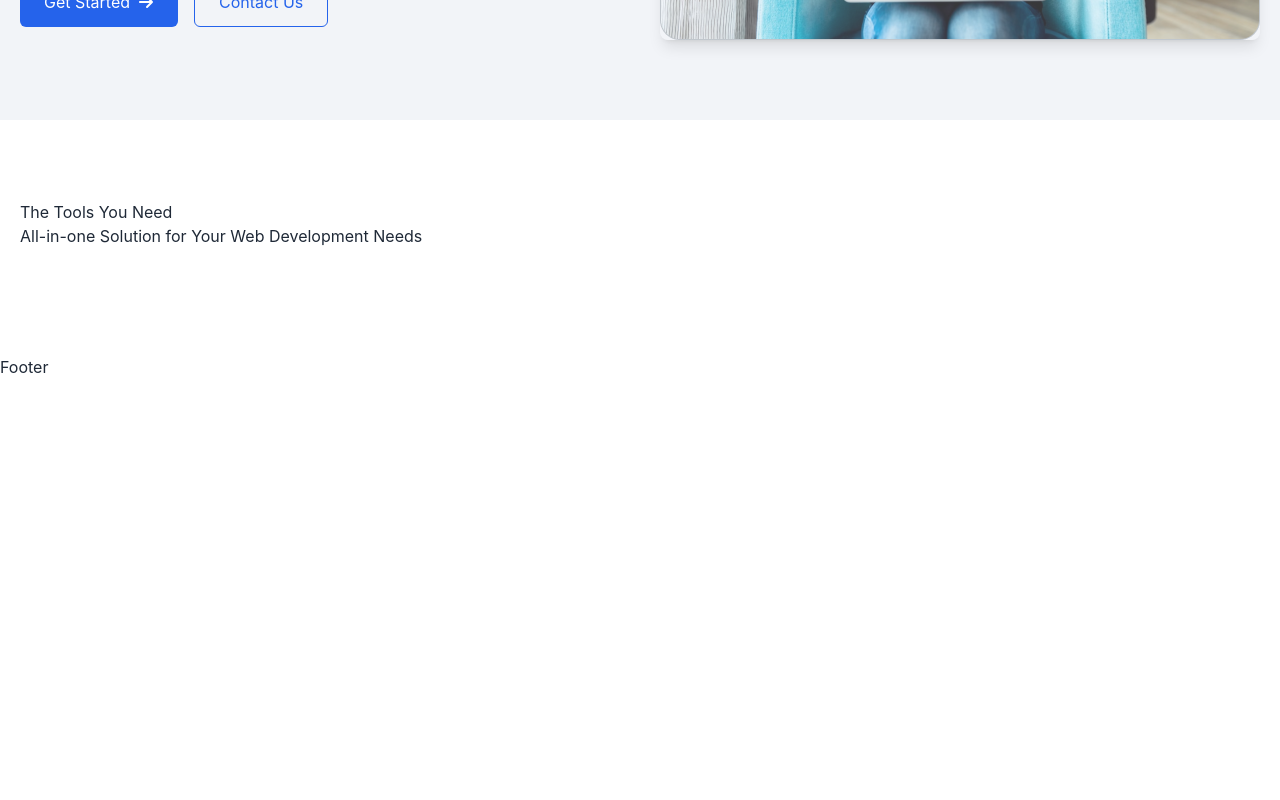
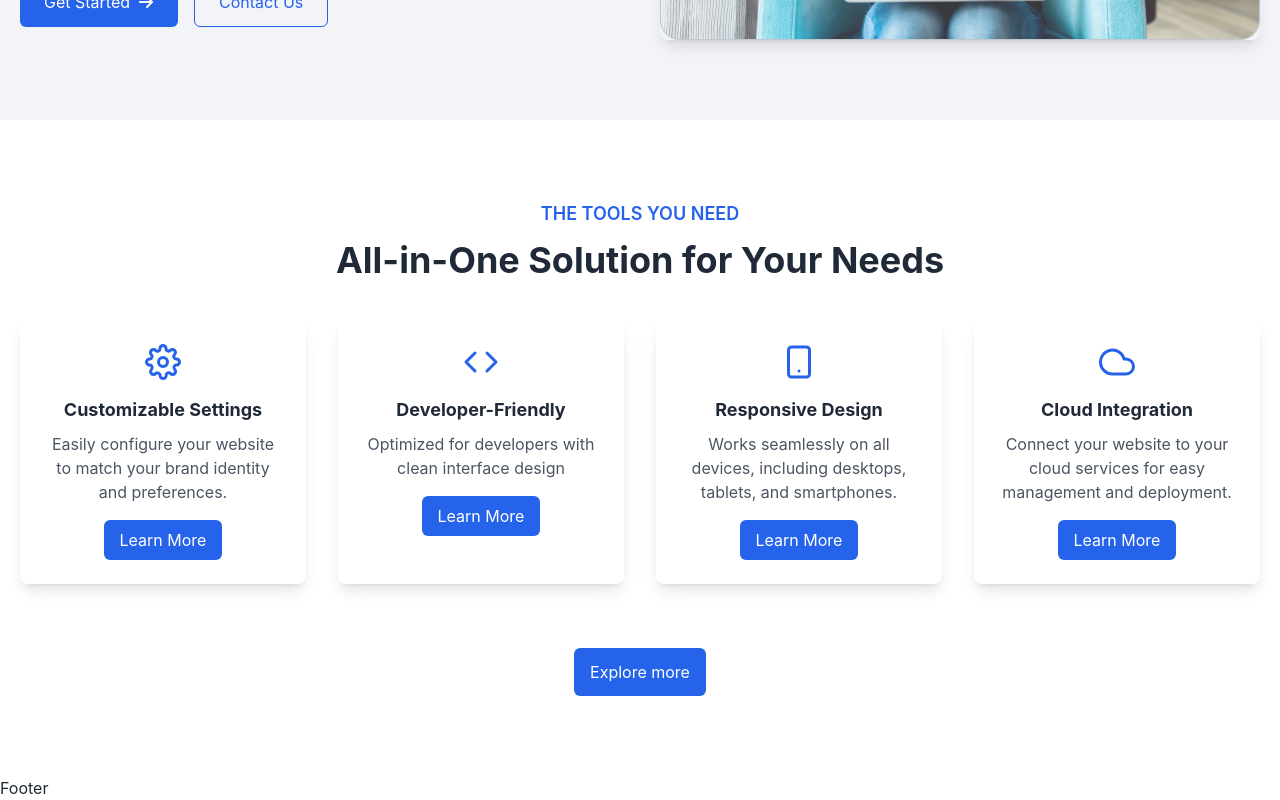
Before and after one commit to MHRatul/mega-agency-website, a React (Vite) app: page / in a window 1280 px wide. Shown: the part 513-1313 px from the top of the page. Before the commit the page ends 892 px from the top, so only its background shows below. Built offline with nearby package versions, Linux system fonts and the light colour scheme.

Commit message:
complete- Tools section work

```diff
--- a/src/pages/home/ToolsSection.jsx
+++ b/src/pages/home/ToolsSection.jsx
@@ -1,13 +1,57 @@
 import React from 'react'
+import { FiSettings, FiCode, FiSmartphone, FiCloud } from "react-icons/fi";
+
+const tools = [
+    {
+        icon: FiSettings,
+        title: "Customizable Settings",
+        description: "Easily configure your website to match your brand identity and preferences."
+    },
+    {
+        icon: FiCode,
+        title: "Developer-Friendly",
+        description: "Optimized for developers with clean interface design"
+    },
+    {
+        icon: FiSmartphone,
+        title: "Responsive Design",
+        description: "Works seamlessly on all devices, including desktops, tablets, and smartphones."
+    },
+    {
+        icon: FiCloud,
+        title: "Cloud Integration",
+        description: "Connect your website to your cloud services for easy management and deployment."
+    },
+]
 
 const ToolsSection = () => {
   return (
     <div className='max-w-screen-2xl container mx-auto py-20 px-5'>
         {/* Heading section */}
-        <div>
-            <p>The Tools You Need</p>
-            <h2>All-in-one Solution for Your Web Development Needs</h2>
+        <div className='text-center mb-10'>
+            <p className='text-lg text-blue-600 font-semibold uppercase'>The Tools You Need</p>
+            <h2 className='text-3xl lg:text-4xl font-bold text-gray-800 mt-3'>All-in-One Solution for Your Needs</h2>
         </div>
+
+        {/* render tools card section */}
+        <div className='grid grid-cols-1  sm:grid-cols-2 md:grid-cols-3 lg:grid-cols-4 gap-8 mb-16'>
+            {
+                tools.map((tool, index) => (
+                    <div key={index} className='flex flex-col text-center p-6 bg-white shadow-lg rounded-lg hover:shadow-xl transition items-center cursor-pointer'>
+                            {/* icon */}
+                            <tool.icon className='text-4xl text-blue-600 mb-4'/>
+                            <h3 className='text-lg font-bold text-gray-800'>{tool.title}</h3>
+                            <p className=' text-gray-600 mt-2'>{tool.description}</p>
+                            <button className='bg-blue-600 text-white py-2 px-4 rounded-md mt-4 hover:bg-blue-700 transition'>Learn More</button>
+                    </div>
+
+                ))
+            }
+        </div>
+        {/* button */}
+        <div className='flex justify-center'>
+         <button className='bg-blue-600 text-white py-3 px-4 rounded-md  hover:bg-blue-700 transition'>Explore more</button>
+         </div>
     </div>
   )
 }
```
